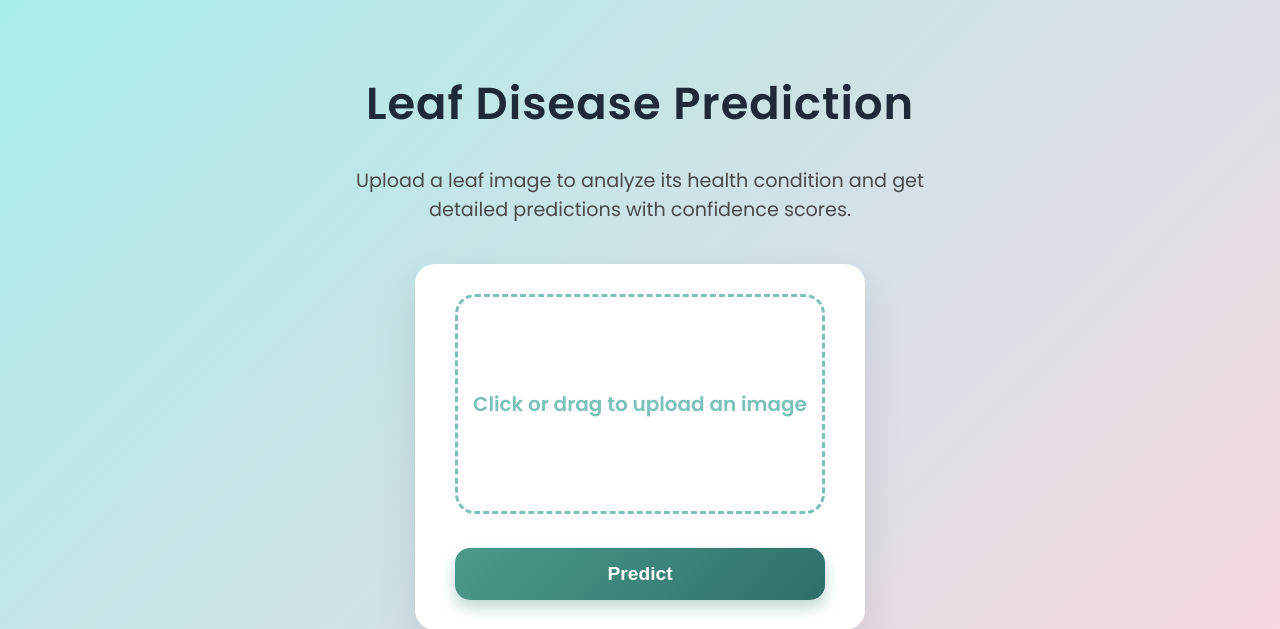
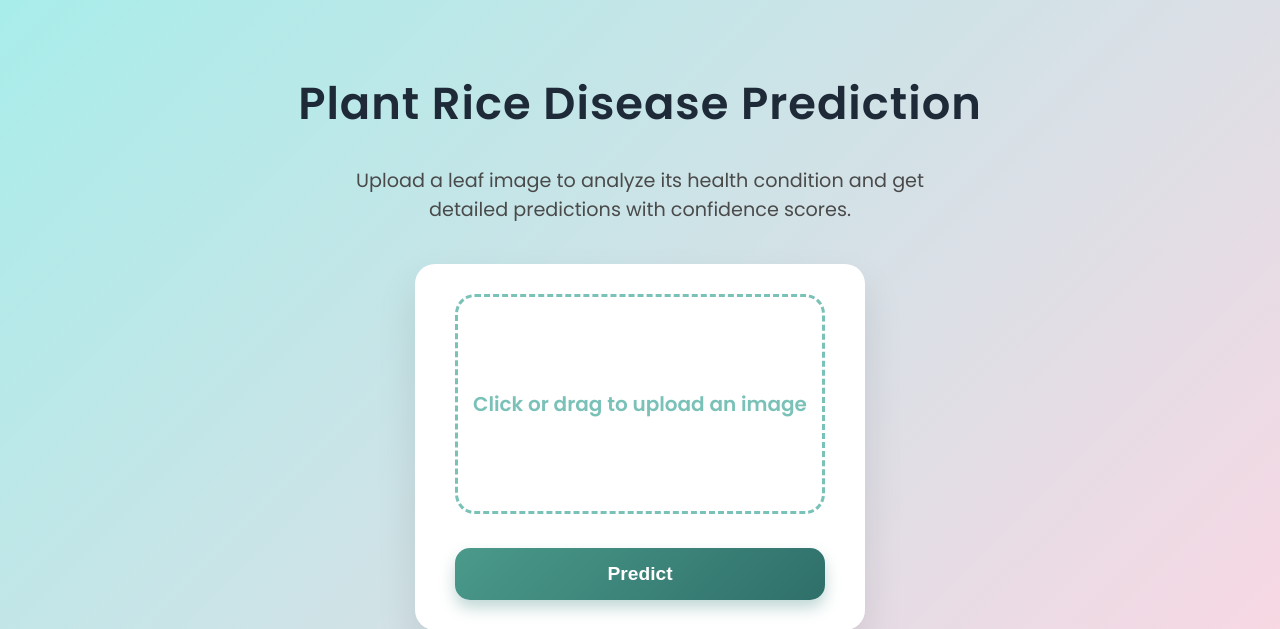
Before and after one commit to nskadk/ML_ASM2, a Flask app: page / in a window 1280 px wide. Shown: the top 629 px of the page. Run offline with Flask 3, Linux system fonts and the light colour scheme.

Commit message:
Update index.html

```diff
--- a/templates/index.html
+++ b/templates/index.html
@@ -3,7 +3,7 @@
 <head>
 <meta charset="UTF-8" />
 <meta name="viewport" content="width=device-width, initial-scale=1" />
-<title>Leaf Disease Prediction</title>
+<title>Plant Rice Disease Prediction</title>
 <link href="https://fonts.googleapis.com/css2?family=Poppins:wght@400;600&display=swap" rel="stylesheet" />
 <style>
   * { box-sizing: border-box; }
@@ -208,7 +208,7 @@
 </head>
 <body>
 
-<h1>Leaf Disease Prediction</h1>
+<h1>Plant Rice Disease Prediction</h1>
 <p class="subtitle">Upload a leaf image to analyze its health condition and get detailed predictions with confidence scores.</p>
 
 <div class="container">
```
